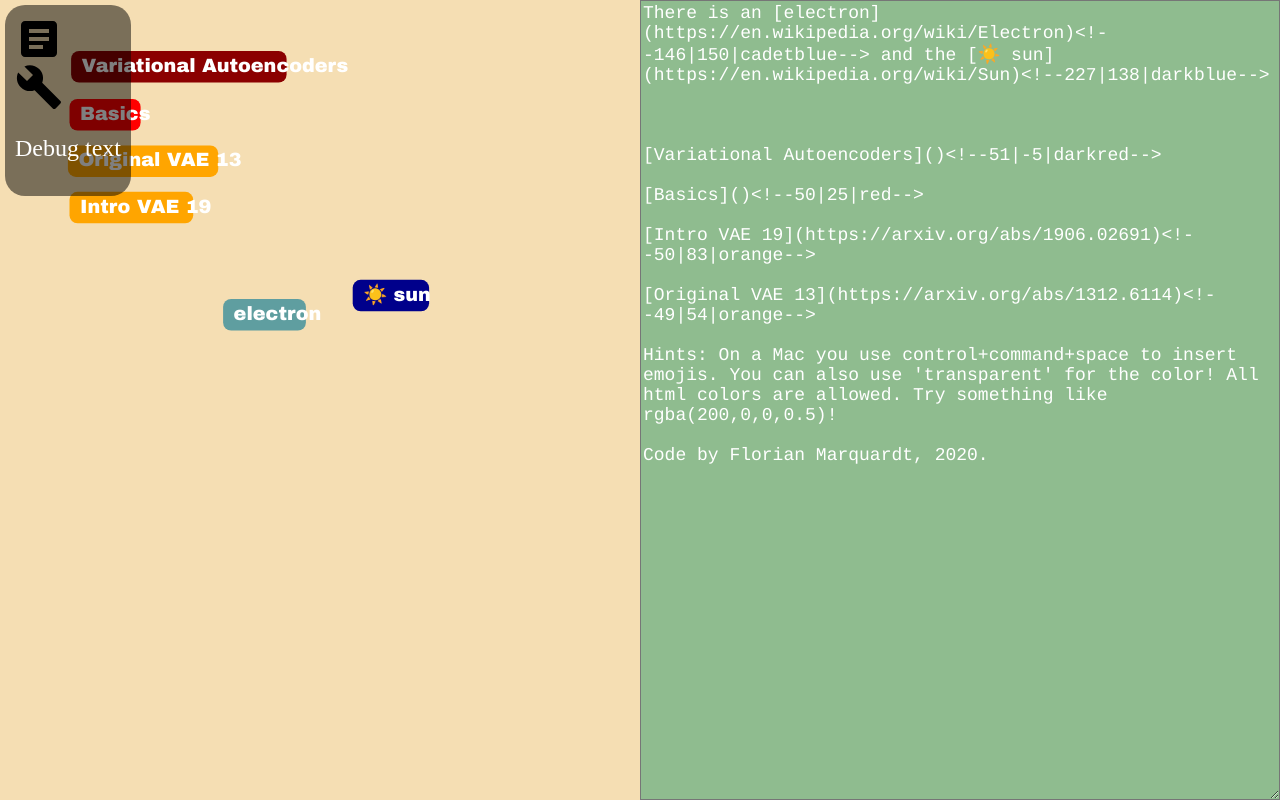
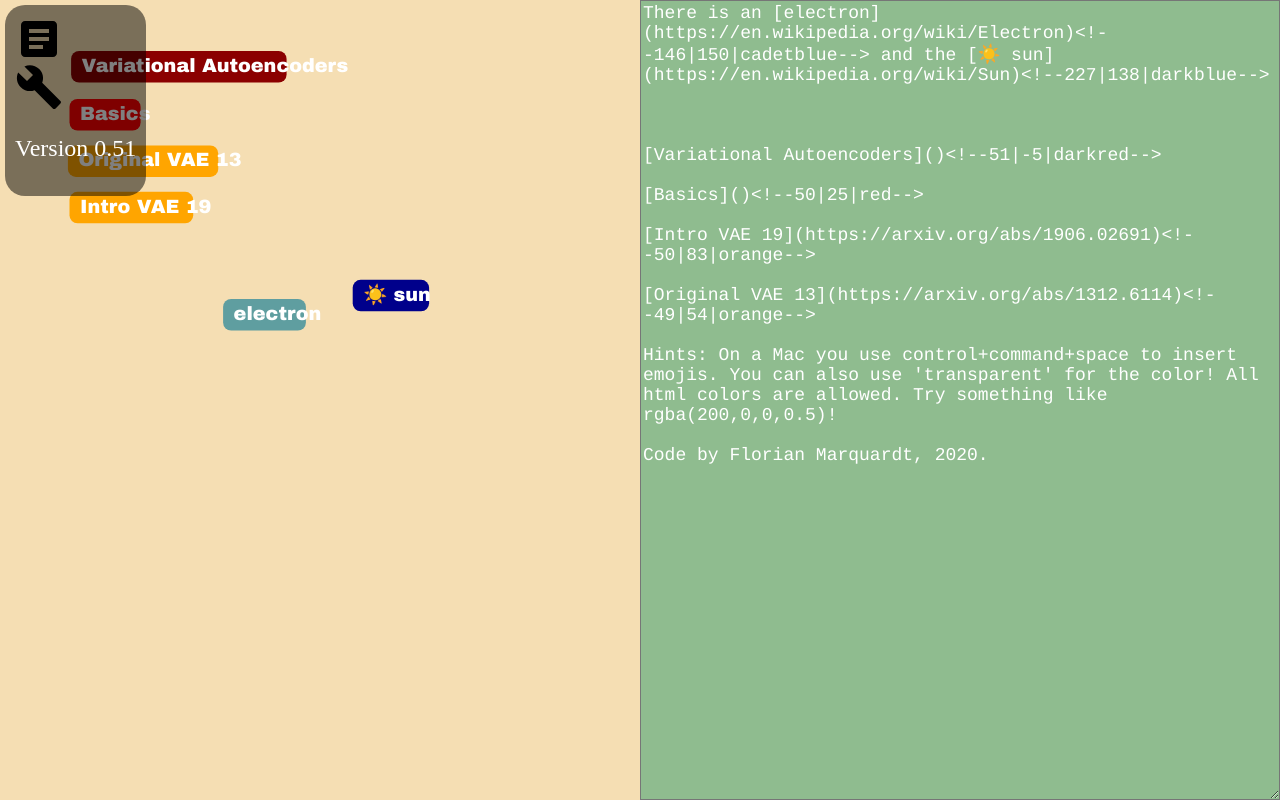
Before and after one commit to FlorianMarquardt/FlorianMarquardt.github.io, a plain HTML site: page livetext_linkboxes.html in a window 1280 px wide. Drawn offline with Linux system fonts and the light colour scheme.

Commit message:
version number

```diff
--- a/livetext_linkboxes.html
+++ b/livetext_linkboxes.html
@@ -77,8 +77,7 @@
                 <svg height="48" viewBox="0 0 24 24" width="48"><path clip-rule="evenodd" d="M0 0h24v24H0z" fill="none"/><path d="M22.7 19l-9.1-9.1c.9-2.3.4-5-1.5-6.9-2-2-5-2.4-7.4-1.3L9 6 6 9 1.6 4.7C.4 7.1.9 10.1 2.9 12.1c1.9 1.9 4.6 2.4 6.9 1.5l9.1 9.1c.4.4 1 .4 1.4 0l2.3-2.3c.5-.4.5-1.1.1-1.4z"/></svg>
             </p>
             <p id="debug_field">
-                Debug text
-            </p>
+                Version 0.51
         </div>
         <div style="float:left;width:50%;" id="div_input">
             <textarea id="inputarea" style="width:100%;height:100%;font-family:Courier;font-size:18;background-color:darkseagreen;color:white" oninput="text_changed()">
```
